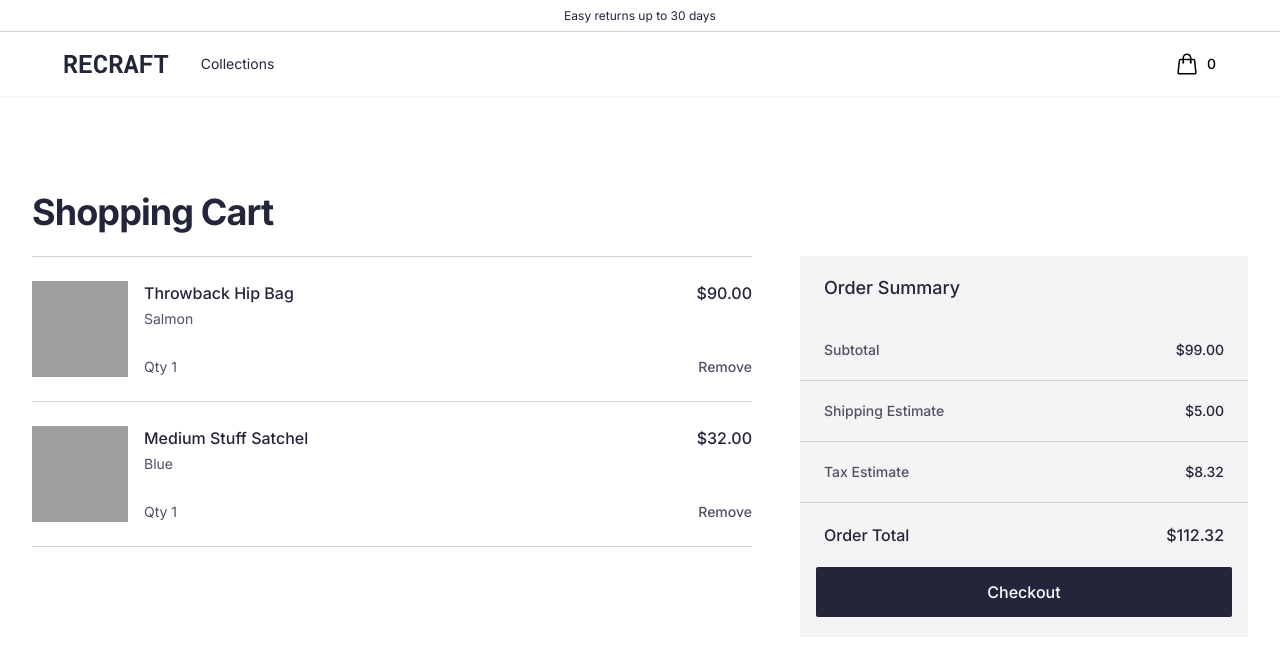
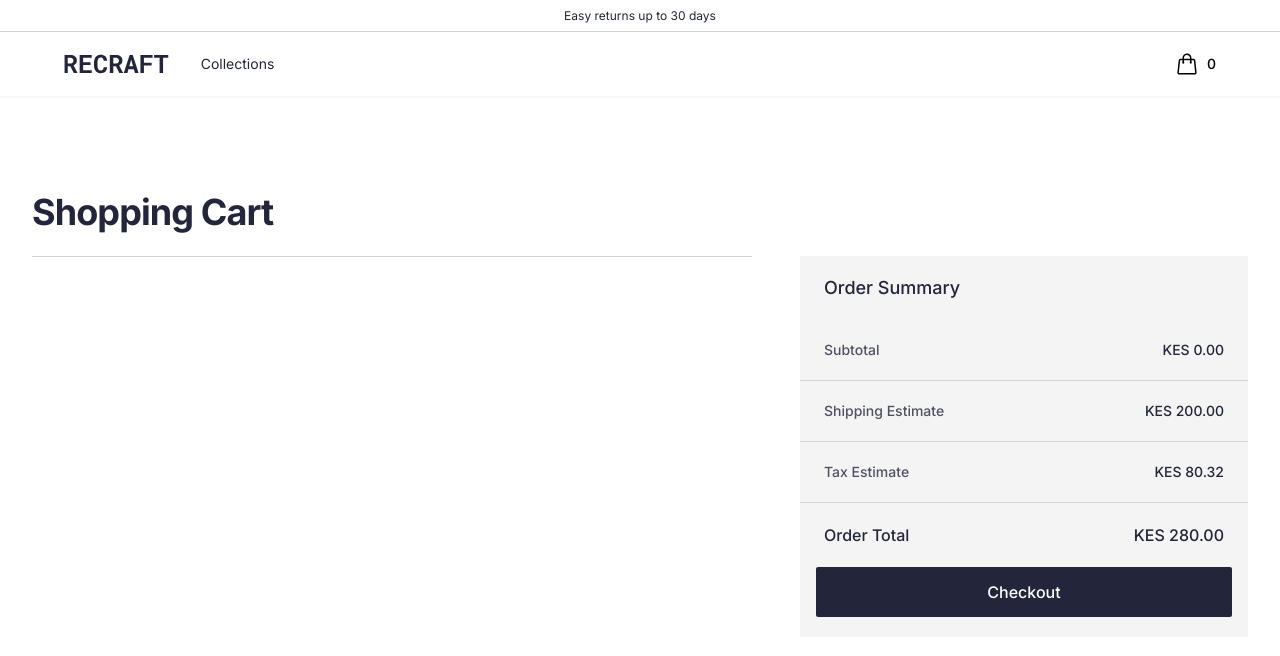
Before and after one commit to heysule/recraft-web-tw, an Angular app: page /cart in a window 1280 px wide. Shown: the top 656 px of the page. Built offline with nearby package versions, Linux system fonts and the light colour scheme; grey boxes are pictures that could not be loaded.

Commit message:
feat: add cart service

```diff
--- a/src/app/common/components/navigation/navigation.component.html
+++ b/src/app/common/components/navigation/navigation.component.html
@@ -1098,7 +1098,7 @@
 
             <!-- Cart -->
             <div class="ml-4 flow-root lg:ml-6">
-              <a href="#" class="group -m-2 flex items-center p-2">
+              <a routerLink="/cart" class="group -m-2 flex items-center p-2">
                 <!-- Heroicon name: outline/shopping-bag -->
                 <svg
                   class="text-gray-400 group-hover:text-gray-500 h-6 w-6 flex-shrink-0"
@@ -1117,7 +1117,7 @@
                 </svg>
                 <span
                   class="text-gray-700 group-hover:text-gray-800 ml-2 text-sm font-medium"
-                  >0</span
+                  >{{ getCartCount() }}</span
                 >
                 <span class="sr-only">items in cart, view bag</span>
               </a>
--- a/src/app/common/components/navigation/navigation.component.ts
+++ b/src/app/common/components/navigation/navigation.component.ts
@@ -1,4 +1,5 @@
 import { Component, OnInit, HostListener } from '@angular/core';
+import { CartApiService } from '../../services/network/cart-api.service';
 
 @Component({
   selector: 'app-navigation',
@@ -8,7 +9,7 @@ import { Component, OnInit, HostListener } from '@angular/core';
 export class NavigationComponent implements OnInit {
   //TODO: Check on why mobile nav doesnt close when screenwidth changes
   //TODO: Finish on flyover menus
-  constructor() {}
+  constructor(private cartApiService: CartApiService) {}
 
   ngOnInit(): void {
     this.screenWidth = window.innerWidth;
@@ -37,4 +38,8 @@ export class NavigationComponent implements OnInit {
       this.showMobileMenu = false;
     }
   }
+
+  getCartCount(): number {
+    return this.cartApiService.getCartCount();
+  }
 }
--- /dev/null
+++ b/src/app/common/interfaces/cart.ts
@@ -0,0 +1,8 @@
+export interface Cart {
+  id: string;
+  title: string;
+  image: string;
+  price: number;
+  quantity: number;
+  total: number;
+}
--- /dev/null
+++ b/src/app/common/services/network/cart-api.service.ts
@@ -0,0 +1,70 @@
+import { Injectable } from '@angular/core';
+import { Product } from '../../interfaces/product';
+import { Observable, of } from 'rxjs';
+
+import { Cart } from '../../interfaces/cart';
+
+@Injectable({
+  providedIn: 'root',
+})
+export class CartApiService {
+  cart: Cart[] = [];
+
+  constructor() {}
+
+  getCart(): Observable<Cart[]> {
+    return of(this.cart);
+  }
+
+  addToCart(product: Product) {
+    const productInCart = this.cart.find((item) => item.id === product.id);
+
+    if (!productInCart) {
+      this.cart.push({
+        id: product.id,
+        title: product.displayName,
+        image: product.mainImage,
+        price: product.originalPrice,
+        quantity: 1,
+        total: product.originalPrice,
+      });
+
+      console.log(this.cart);
+
+      return;
+    }
+
+    const newCart = this.cart.map((item) => {
+      if (item.id === product.id) {
+        return {
+          ...item,
+          quantity: item.quantity + 1,
+          total: item.total + item.price,
+        };
+      }
+
+      return item;
+    });
+
+    this.cart = newCart;
+
+    console.log(this.cart);
+  }
+
+  removeFromCart(item: Cart) {
+    const newCart = this.cart.filter((cartItem) => cartItem.id !== item.id);
+    this.cart = newCart;
+    console.log(this.cart);
+  }
+
+  getCartCount(): number {
+    return this.cart.length;
+  }
+
+  getCartTotal(): number {
+    return this.cart.reduce(
+      (accumulator, currentValue) => accumulator + currentValue.total,
+      0
+    );
+  }
+}
--- a/src/app/common/services/network/product-api.service.ts
+++ b/src/app/common/services/network/product-api.service.ts
@@ -1,16 +1,14 @@
 import { Injectable } from '@angular/core';
-import { HttpClient } from '@angular/common/http';
 import { Product } from '../../interfaces/product';
 import { Observable, map, of } from 'rxjs';
 
 import { PRODUCTS } from 'src/app/mock-products';
-const BASE_URL = 'http://localhost:3000/products';
 
 @Injectable({
   providedIn: 'root',
 })
 export class ProductApiService {
-  constructor(private httpService: HttpClient) {}
+  constructor() {}
 
   getProducts(): Observable<Product[]> {
     const products = of(PRODUCTS);
--- a/src/app/features/products/cart/cart.component.html
+++ b/src/app/features/products/cart/cart.component.html
@@ -13,10 +13,13 @@
             role="list"
             class="divide-neutral-light border-b border-neutral-light"
           >
-            <li class="flex border-t border-neutral-light py-6">
+            <li
+              class="flex border-t border-neutral-light py-6"
+              *ngFor="let cartItem of cart"
+            >
               <div class="h-24 w-24 flex-shrink-0 overflow-hidden">
                 <img
-                  src="https://tailwindui.com/img/ecommerce-images/shopping-cart-page-04-product-01.jpg"
+                  [src]="cartItem.image"
                   alt="Salmon orange fabric pouch with match zipper, gray zipper pull, and adjustable hip belt."
                   class="h-full w-full object-cover object-center"
                 />
@@ -28,17 +31,19 @@
                     class="flex justify-between text-base font-medium text-primary-dark"
                   >
                     <h3>
-                      <a href="#">Throwback Hip Bag</a>
+                      <a href="#">{{ cartItem.title }}</a>
                     </h3>
-                    <p class="ml-4">$90.00</p>
+                    <p class="ml-4">{{ cartItem.total }}</p>
                   </div>
-                  <p class="mt-1 text-sm text-neutral-darkest">Salmon</p>
                 </div>
                 <div class="flex flex-1 items-end justify-between text-sm">
-                  <p class="text-neutral-darkest">Qty 1</p>
+                  <p class="text-neutral-darkest">
+                    Qty {{ cartItem.quantity }}
+                  </p>
 
                   <div class="flex">
                     <button
+                      (click)="removeFromCart(cartItem)"
                       type="button"
                       class="hover:text-indigo-500 font-medium text-neutral-darkest"
                     >
@@ -48,44 +53,6 @@
                 </div>
               </div>
             </li>
-
-            <li class="flex border-t border-neutral-light py-6">
-              <div class="h-24 w-24 flex-shrink-0 overflow-hidden">
-                <img
-                  src="https://tailwindui.com/img/ecommerce-images/shopping-cart-page-04-product-02.jpg"
-                  alt="Front of satchel with blue canvas body, black straps and handle, drawstring top, and front zipper pouch."
-                  class="h-full w-full object-cover object-center"
-                />
-              </div>
-
-              <div class="ml-4 flex flex-1 flex-col">
-                <div>
-                  <div
-                    class="flex justify-between text-base font-medium text-primary-dark"
-                  >
-                    <h3>
-                      <a href="#">Medium Stuff Satchel</a>
-                    </h3>
-                    <p class="ml-4">$32.00</p>
-                  </div>
-                  <p class="mt-1 text-sm text-neutral-darkest">Blue</p>
-                </div>
-                <div class="flex flex-1 items-end justify-between text-sm">
-                  <p class="text-neutral-darkest">Qty 1</p>
-
-                  <div class="flex">
-                    <button
-                      type="button"
-                      class="hover:text-indigo-500 font-medium text-neutral-darkest"
-                    >
-                      Remove
-                    </button>
-                  </div>
-                </div>
-              </div>
-            </li>
-
-            <!-- More products... -->
           </ul>
         </div>
       </div>
@@ -109,7 +76,7 @@
                 <dd
                   class="mt-1 ml-auto text-sm font-medium text-primary-dark sm:col-span-2 sm:mt-0"
                 >
-                  $99.00
+                  {{ getCartTotal() | currency : "KES " }}
                 </dd>
               </div>
               <div
@@ -121,7 +88,7 @@
                 <dd
                   class="mt-1 ml-auto text-sm font-medium text-primary-dark sm:col-span-2 sm:mt-0"
                 >
-                  $5.00
+                  {{ 200.0 | currency : "KES " }}
                 </dd>
               </div>
               <div
@@ -133,7 +100,7 @@
                 <dd
                   class="mt-1 ml-auto text-sm font-medium text-primary-dark sm:col-span-2 sm:mt-0"
                 >
-                  $8.32
+                  {{ 80.32 | currency : "KES " }}
                 </dd>
               </div>
               <div class="px-4 py-5 sm:grid sm:grid-cols-3 sm:gap-4 sm:px-6">
@@ -143,7 +110,12 @@
                 <dd
                   class="mt-1 ml-auto font-medium leading-6 text-primary-dark sm:col-span-2 sm:mt-0"
                 >
-                  <h4>$112.32</h4>
+                  <h4>
+                    {{
+                      shippingEstimate + taxEstimate + getCartTotal()
+                        | currency : "KES "
+                    }}
+                  </h4>
                 </dd>
               </div>
             </dl>
--- a/src/app/features/products/cart/cart.component.ts
+++ b/src/app/features/products/cart/cart.component.ts
@@ -1,4 +1,6 @@
 import { Component, OnInit } from '@angular/core';
+import { Cart } from 'src/app/common/interfaces/cart';
+import { CartApiService } from 'src/app/common/services/network/cart-api.service';
 
 @Component({
   selector: 'app-cart',
@@ -6,7 +8,26 @@ import { Component, OnInit } from '@angular/core';
   styleUrls: ['./cart.component.css'],
 })
 export class CartComponent implements OnInit {
-  constructor() {}
+  constructor(private cartApiService: CartApiService) {}
 
-  ngOnInit(): void {}
+  ngOnInit(): void {
+    this.getCart();
+  }
+
+  cart: Cart[] = [];
+  shippingEstimate = 200;
+  taxEstimate = 80;
+
+  getCart() {
+    this.cartApiService.getCart().subscribe((result) => (this.cart = result));
+  }
+
+  removeFromCart(item: Cart) {
+    this.cartApiService.removeFromCart(item);
+    this.getCart();
+  }
+
+  getCartTotal(): number {
+    return this.cartApiService.getCartTotal();
+  }
 }
--- a/src/app/features/products/product-overview/product-overview.component.html
+++ b/src/app/features/products/product-overview/product-overview.component.html
@@ -494,7 +494,8 @@
           </div>
 
           <button
-            type="submit"
+            (click)="addToCart()"
+            type="button"
             class="mt-10 flex w-full items-center justify-center rounded-sm border border-transparent bg-primary-dark py-3 px-8 text-base font-medium text-neutral-white hover:bg-neutral-darkest focus:outline-none focus:ring-2 focus:ring-outline focus:ring-offset-2"
           >
             Add to Cart
```
Also changed, not shown: src/app/features/products/product-overview/product-overview.component.ts (+9 -1 lines), 1 other file (tests, documents, lock files or other folders).
